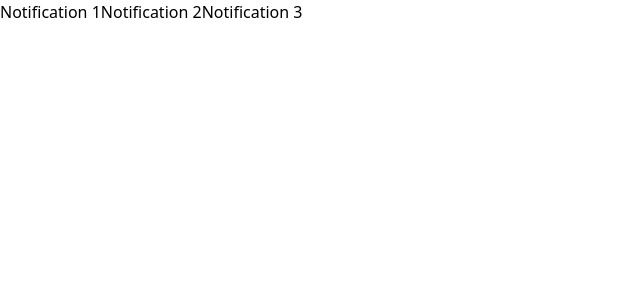
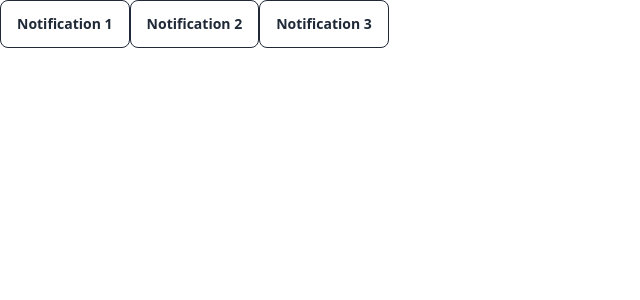
Before and after one commit to BilalAtique/notification-system, a React (Vite) app: page / in a window 1280 px wide. Shown: the top 300 px of the page, without its empty margins (0-640 px from the left). Built offline with nearby package versions, Linux system fonts and the light colour scheme.

Commit message:
setup daisyui

```diff
--- a/package.json
+++ b/package.json
@@ -21,6 +21,7 @@
     "@typescript-eslint/parser": "^7.2.0",
     "@vitejs/plugin-react": "^4.2.1",
     "autoprefixer": "^10.4.19",
+    "daisyui": "^4.11.1",
     "eslint": "^8.57.0",
     "eslint-plugin-react-hooks": "^4.6.0",
     "eslint-plugin-react-refresh": "^0.4.6",
--- a/src/App.tsx
+++ b/src/App.tsx
@@ -12,9 +12,9 @@ const App = () => {
 
   return (
     <div>
-      <button onClick={() => handleNotificationBtnClick(NotificationType["Notification-1"])}>Notification 1</button>
-      <button onClick={() => handleNotificationBtnClick(NotificationType["Notification-2"])}>Notification 2</button>
-      <button onClick={() => handleNotificationBtnClick(NotificationType["Notification-3"])}>Notification 3</button>
+      <button className="btn btn-outline" onClick={() => handleNotificationBtnClick(NotificationType["Notification-1"])}>Notification 1</button>
+      <button className="btn btn-outline" onClick={() => handleNotificationBtnClick(NotificationType["Notification-2"])}>Notification 2</button>
+      <button className="btn btn-outline" onClick={() => handleNotificationBtnClick(NotificationType["Notification-3"])}>Notification 3</button>
     </div>
   );
 };
--- a/tailwind.config.js
+++ b/tailwind.config.js
@@ -4,5 +4,5 @@ export default {
   theme: {
     extend: {},
   },
-  plugins: [],
+  plugins: [require("daisyui")],
 };
```
Also changed, not shown: 1 other file (tests, documents, lock files or other folders).
